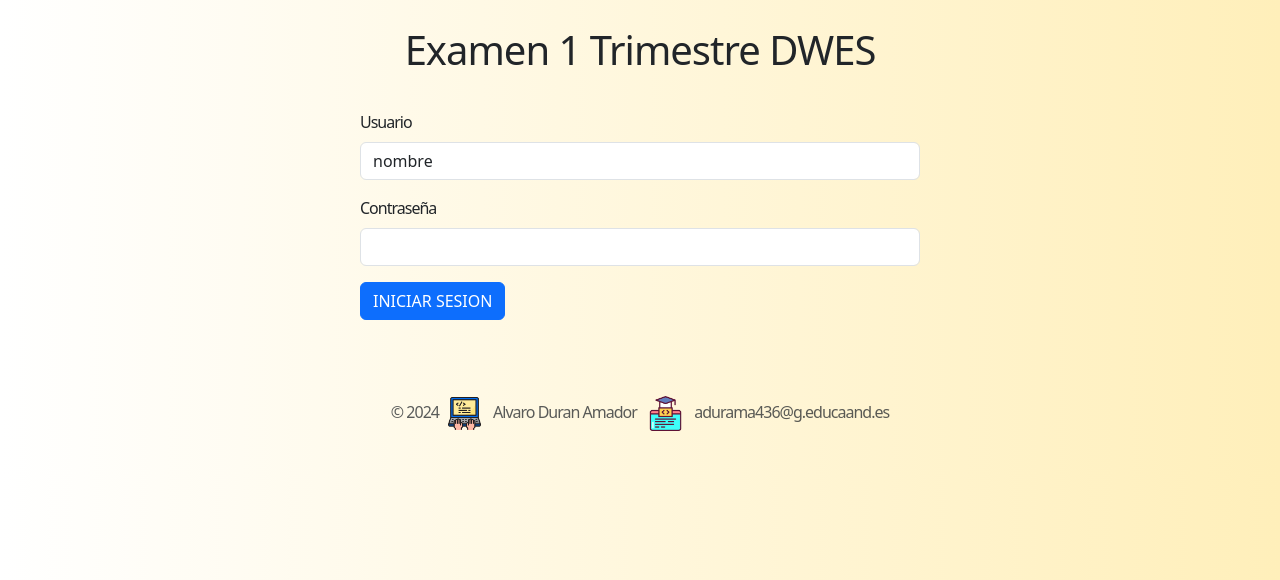
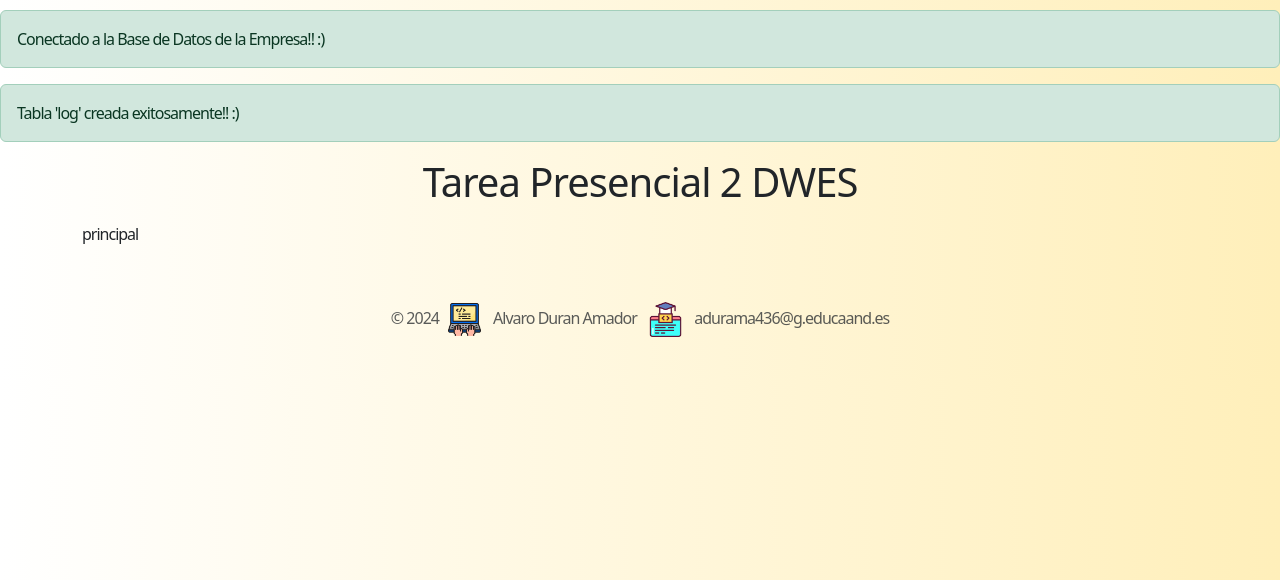
Before and after one commit to alvaroduro/Duran_Amador_Alvaro_Examen_DWES_Ex1Ev2425, a PHP site: page / in a window 1280 px wide. Shown: the top 580 px of the page. Run offline with PHP 8.4, Linux system fonts and the light colour scheme; some libraries are stand-ins or nearby versions.

Commit message:
index.php, config.php, tabla log

```diff
--- a/config.php
+++ b/config.php
@@ -1,7 +1,7 @@
 <?php
 // Fichero de configuración para la conexión a la Base de Datos (PDO)
 $dbHost = 'localhost'; //Servidor
-$dbName = 'bdbiblioteca'; //Nombre BD
+$dbName = 'bdproductos'; //Nombre BD
 $dbUser = 'root'; //Usuario
 $dbPass = ''; //Contraseña
 
@@ -17,3 +17,47 @@ try {
     echo '<div class="alert alert-danger">' . "No se pudo conectar a la Base de Datos de la Empresa!! :( <br/>" . $ex->getMessage() . '</div>';
     die();
 }
+
+//CREAR TABLA LOG DESDE PROCEDIMIENTO
+try {
+    $sqlCrearTablaLog = "
+        CREATE TABLE IF NOT EXISTS log (
+            id INT AUTO_INCREMENT PRIMARY KEY,
+            nombre varchar(15),
+            fecha_hora DATETIME NOT NULL,
+            tipo_actividad ENUM('visualizacion', 'baja', 'actualizacion') NOT NULL
+        );
+        ";
+    $conexion->exec($sqlCrearTablaLog);
+    echo  '<div class="alert alert-success">' . "Tabla 'log' creada exitosamente!! :)" . '</div>';
+} catch (PDOException $e) {
+    echo '<div class="alert alert-danger">' . "Error al crear la tabla 'log': " . $e->getMessage() . '</div>';
+}
+
+//Funcion para introducir datos en la tabla log
+function registrarActividad($conexion, $tipoActividad, $nombre)
+{
+    try {
+        // Validar tipo de actividad
+        $tiposPermitidos = ['visualizacion', 'alta', 'baja', 'actualizacion'];
+        if (!in_array($tipoActividad, $tiposPermitidos)) {
+            echo "Tipo de actividad no válido: $tipoActividad";
+        }
+
+        // Preparar consulta SQL
+        $sql = "INSERT INTO log (fecha_hora, tipo_actividad, nombre)
+                VALUES (NOW(), :tipoActividad, :nombre)";
+        $resultado = $conexion->prepare($sql);
+
+        // Ejecutar la consulta con los valores
+        $resultado->execute([
+            ':tipoActividad' => $tipoActividad,
+            ':descripcion' => $nombre
+        ]);
+
+        echo "log añadido";
+    } catch (PDOException $e) {
+        // Manejar errores
+        echo "Error al registrar actividad: " . $e->getMessage();
+    }
+}
--- a/include/body.php
+++ b/include/body.php
@@ -1,44 +1,12 @@
 <body>
-
     <!--Título-->
     <div class="container my-3">
         <div class="container text-center">
-            <h1>Examen 1 Trimestre DWES</h1>
+            <h1>Tarea Presencial 2 DWES</h1>
         </div>
     </div>
-
-    <!--Formulario login de Bootstrap-->
+    <!--Listar Productos-->
     <div class="container my-3">
-        <div class="formulario">
-            <form action="" method="POST"><!--Enviamos los datos-->
-                <div class="mb-3">
-                    <!--Usuario-->
-                    <label for="usuario" class="form-label"> Usuario</label>
-                    <div class="d-flex col">
-                        <!--Insertamos el nombre usuario aterior si hubiese-->
-                        <input class="form-control" name="usuario" type="text" placeholder="Nombre usuario" value="<?php echo "nombre"; //$usuarioInput;
-                                                                                                                    ?>" aria-label="default input example">
-                        <!--<img class="border rounded bg-body-secondary" src="img/user_login.png" width="40px" height="40px" />-->
-                    </div>
-                    <?php /*if (empty($_POST['usuario'])) {
-                    echo $msgresultadoCampo;
-                }*/ ?> <!-- Mensaje de resultado campos vacíos-->
-                </div>
-
-                <!--Password-->
-                <div class="mb-3">
-                    <label for="password" class="form-label">Contraseña</label>
-                    <div class="d-flex col">
-                        <input class="form-control" name="password" type="password">
-                        <!--<img class="border rounded bg-body-secondary" src="img/contrasena_login.png" width="40px" height="40px" />-->
-                    </div>
-                    <?php /*if (empty($_POST['password'])) {
-                    echo $msgresultadoCampo;
-                } */ ?> <!-- Mensaje de resultado campos vacíos-->
-                </div>
-                <button name="btningresar" type="submit" class="btn btn-primary">INICIAR SESION</button>
-            </form>
-        </div>
+        <?php echo "principal" ?>
     </div>
-
 </body>
--- a/index.php
+++ b/index.php
@@ -1,6 +1,6 @@
 <!--Principal Examen 1 Ev DWES-->
 <?php require 'include/header.php'; ?>
-<?php //require_once 'config.php';
+<?php require_once 'config.php';
 ?>
 <?php require 'include/body.php'; ?>
 <?php require 'include/footer.php'; ?>
```
